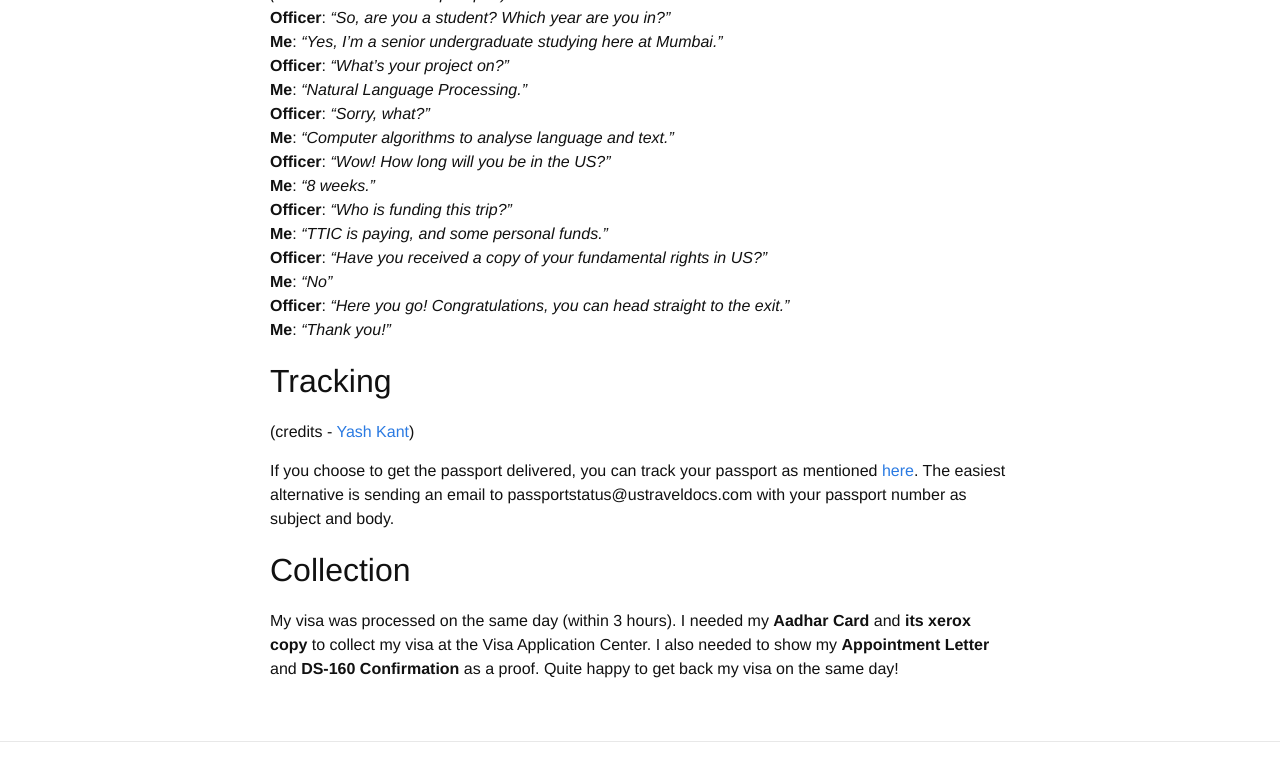
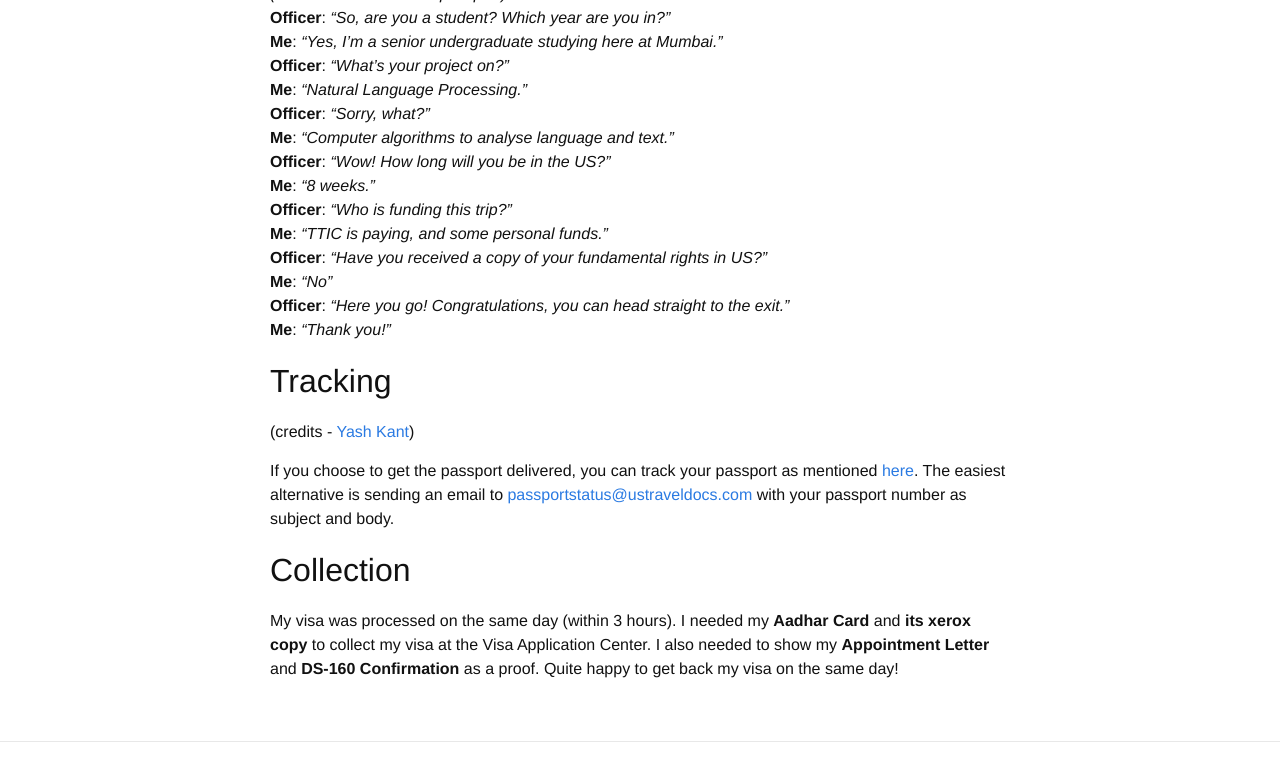
Before and after one commit to martiansideofthemoon/martiansideofthemoon.github.io, a Jekyll site: the page built from _posts/2017-05-17-applying-for-j1.markdown, in a window 1280 px wide and 900 px high, scrolled down 4418 px, cut to the strip 0-768 px from the top of the window. Built offline with Jekyll 4.4.1, drawn with Linux system fonts in a browser that asks for light colours; comment, search, counter and statistics services are not loaded; part of the change alters nothing that is shown.

```diff
--- a/_posts/2017-05-17-applying-for-j1.markdown
+++ b/_posts/2017-05-17-applying-for-j1.markdown
@@ -128,7 +128,7 @@ Only my **Passport** and **DS-2019** was needed, though I was told to keep my **
 
 (credits - [Yash Kant](https://yashkant.github.io/))
 
-If you choose to get the passport delivered, you can track your passport as mentioned [here](https://www.ustraveldocs.com/in/in-niv-passporttrack.asp). The easiest alternative is sending an email to passportstatus@ustraveldocs.com with your passport number as subject and body.
+If you choose to get the passport delivered, you can track your passport as mentioned [here](https://www.ustraveldocs.com/in/in-niv-passporttrack.asp). The easiest alternative is sending an email to [passportstatus@ustraveldocs.com](mailto:passportstatus@ustraveldocs.com) with your passport number as subject and body.
 
 ## Collection
 
```
